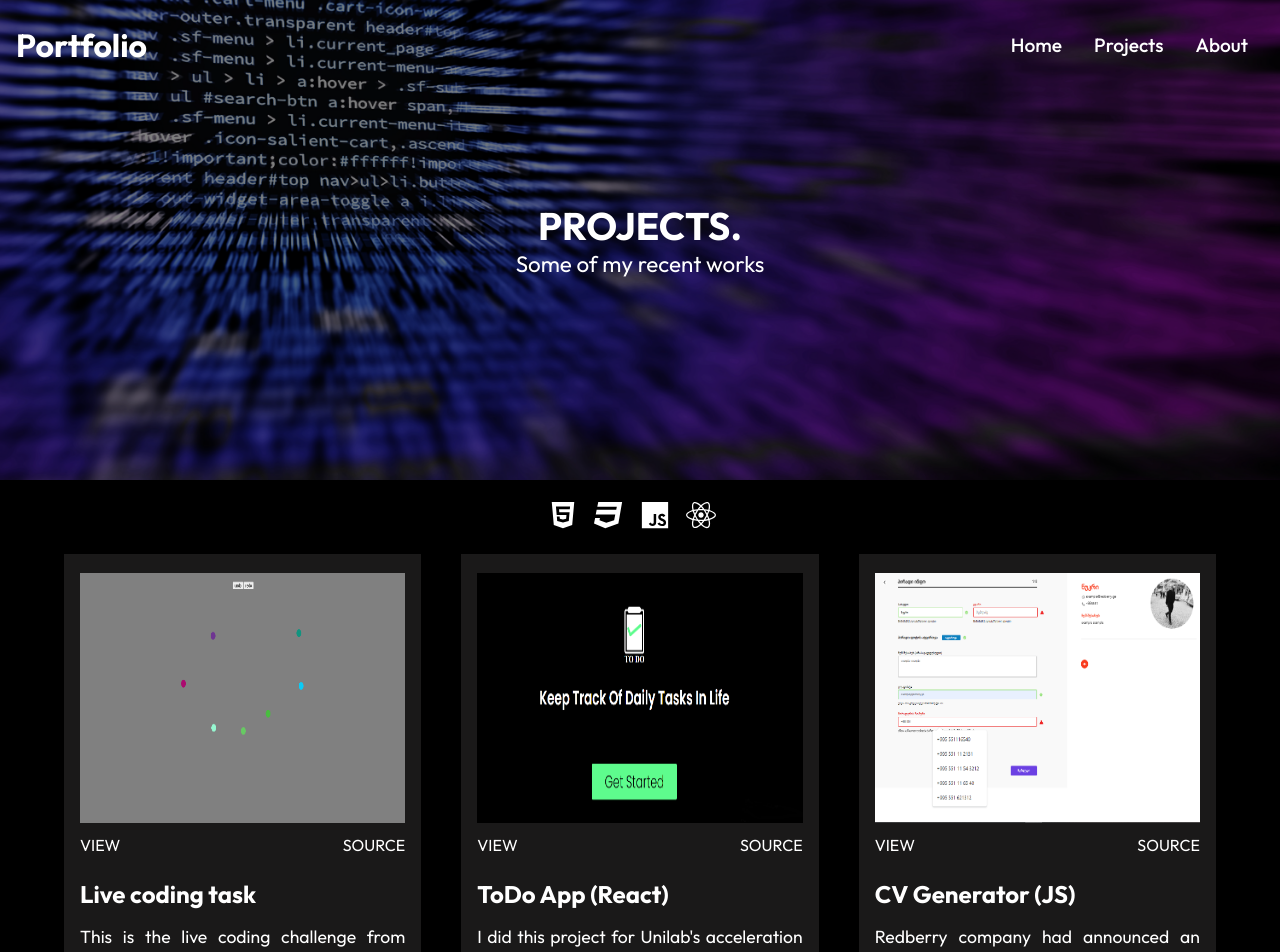
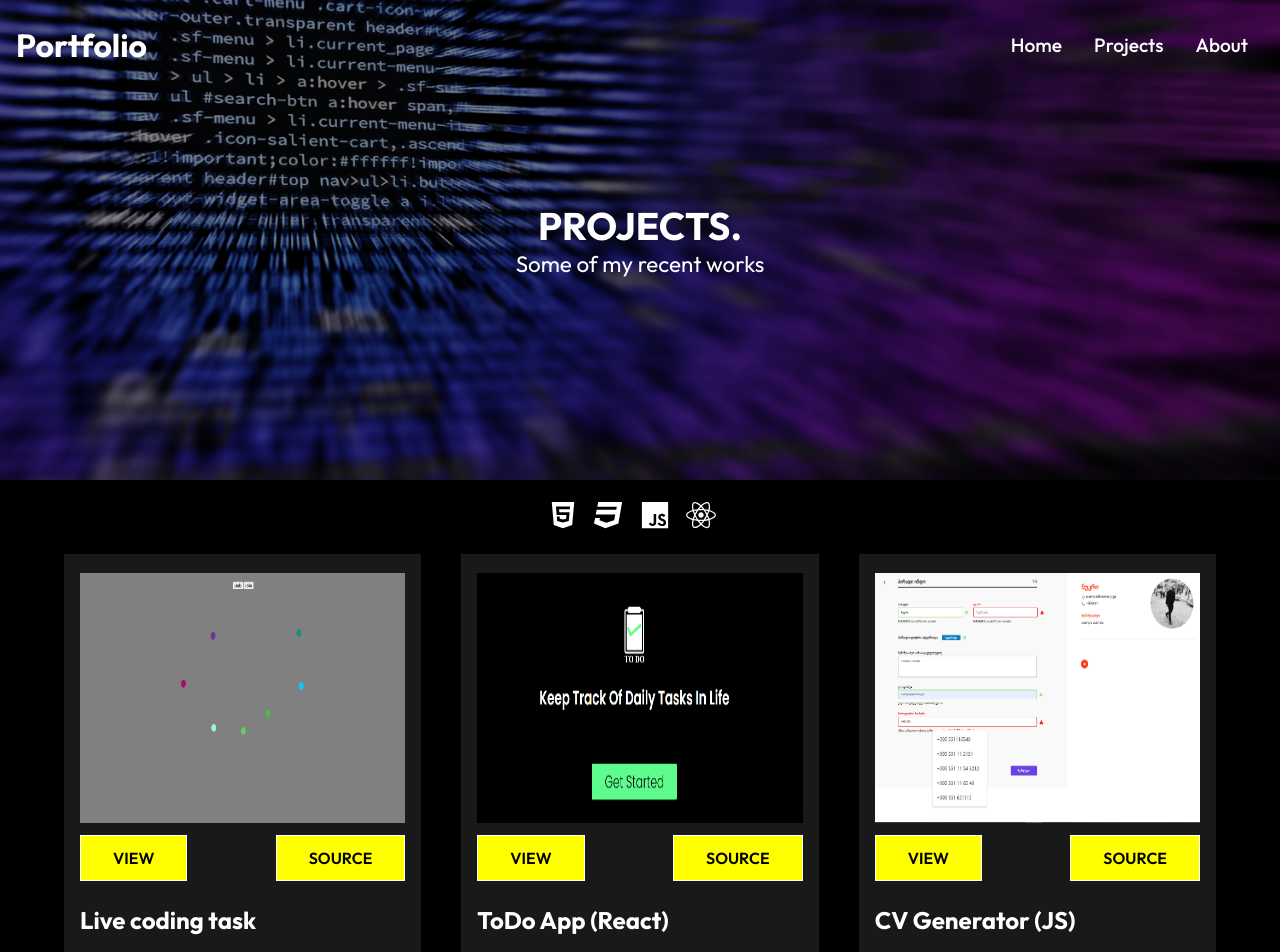
Before and after one commit to nukrig/portfolio, a React (Create React App) app: page /#/projects in a window 1280 px wide. Shown: the top 952 px of the page. Built offline with nearby package versions, Linux system fonts and the light colour scheme.

Commit message:
changed color and styles for btn

```diff
--- a/src/index.css
+++ b/src/index.css
@@ -22,3 +22,28 @@ a {
 ul {
   list-style-type: none;
 }
+.btn {
+  padding: 12px 32px;
+  font-size: 1rem;
+  text-transform: uppercase;
+  background: yellow;
+  color: black;
+  border: 1px solid white;
+  font-weight: 600;
+  cursor: pointer;
+}
+.btn-light {
+  background: transparent;
+  color: white;
+}
+
+.btn:hover {
+  background: rgb(59, 59, 59);
+  color: white;
+  transition: 0.3s;
+}
+@media (max-width: 340px) {
+  .btn {
+    padding: 6px 5px;
+  }
+}
```
